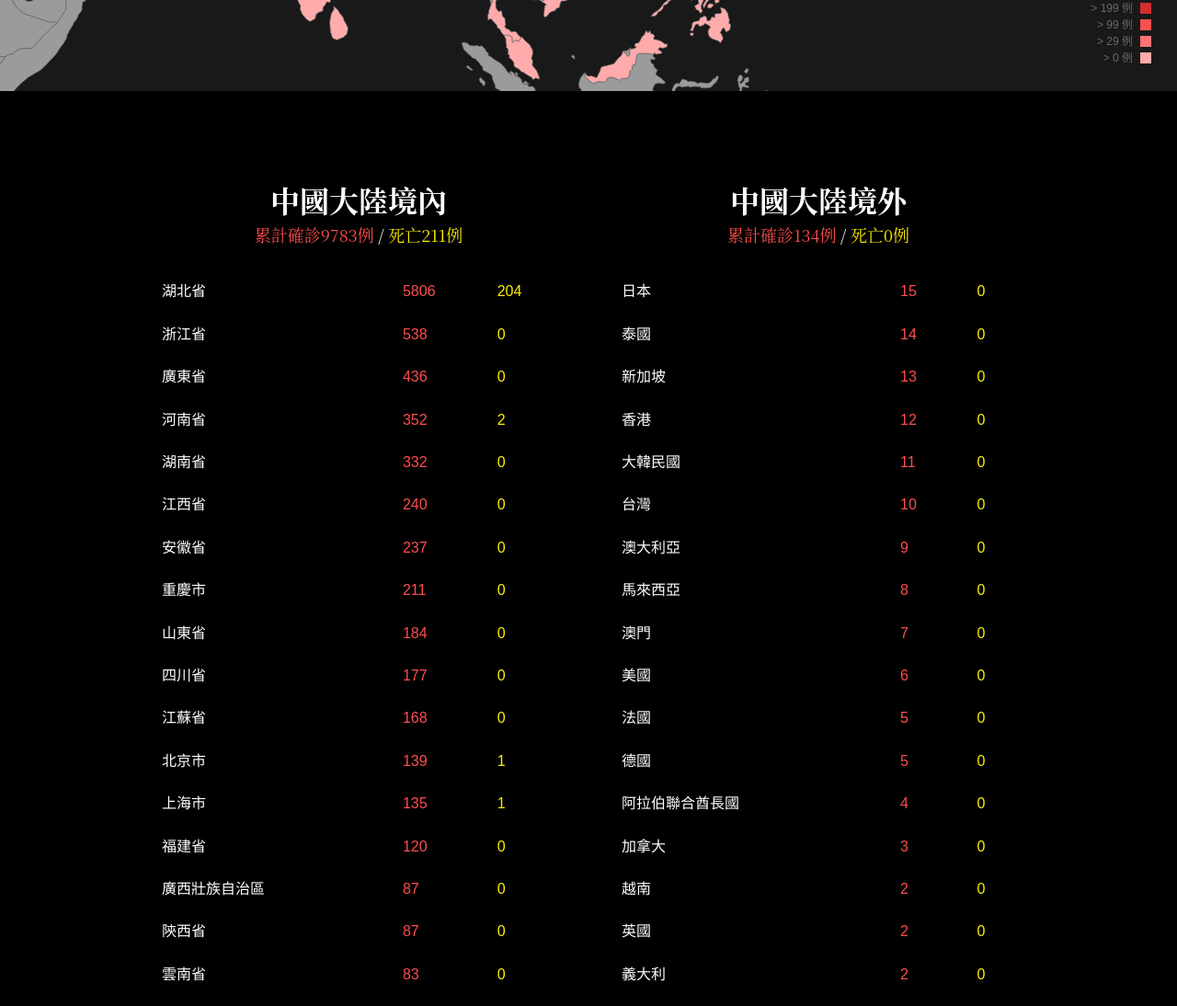
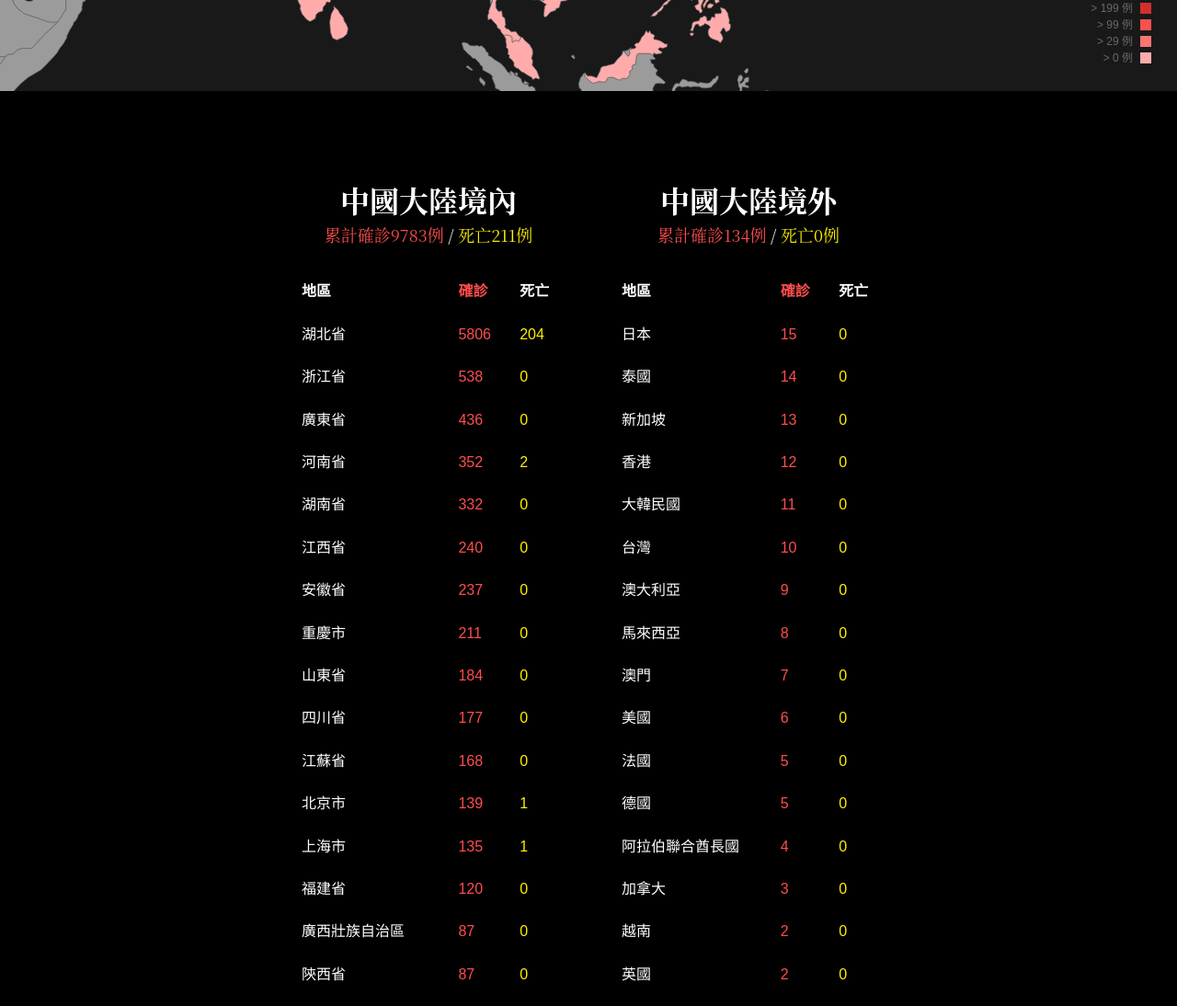
Before and after one commit to sayidhe/COVID-19-map, a website: page pug/index.pug in a window 1280 px wide. Shown: the part 1421-2515 px from the top of the page at 92% size. Drawn offline with nearby package versions, Linux system fonts and the light colour scheme; files that its build step writes are made by us from their sources; files whose address does not match are found by name.

Commit message:
narrow data section

```diff
--- a/pug/index.pug
+++ b/pug/index.pug
@@ -54,7 +54,7 @@ block mainContent
       td.death #{item.death}
 
   section#data
-    div.container
+    div.container.narrow
       div.row
         div.left
           div.header
@@ -71,6 +71,10 @@ block mainContent
                 span 例
           div.content
             table
+              tr
+                th 地區
+                th.confirmed 確診
+                th.dath 死亡
               each item in china
                 if item.type == "china"
                   +table(item)
@@ -91,6 +95,9 @@ block mainContent
           div.content
             table
               tr
+                th 地區
+                th.confirmed 確診
+                th.dath 死亡
               each item in world
                 if item.type == "world"
                   +table(item)
```
